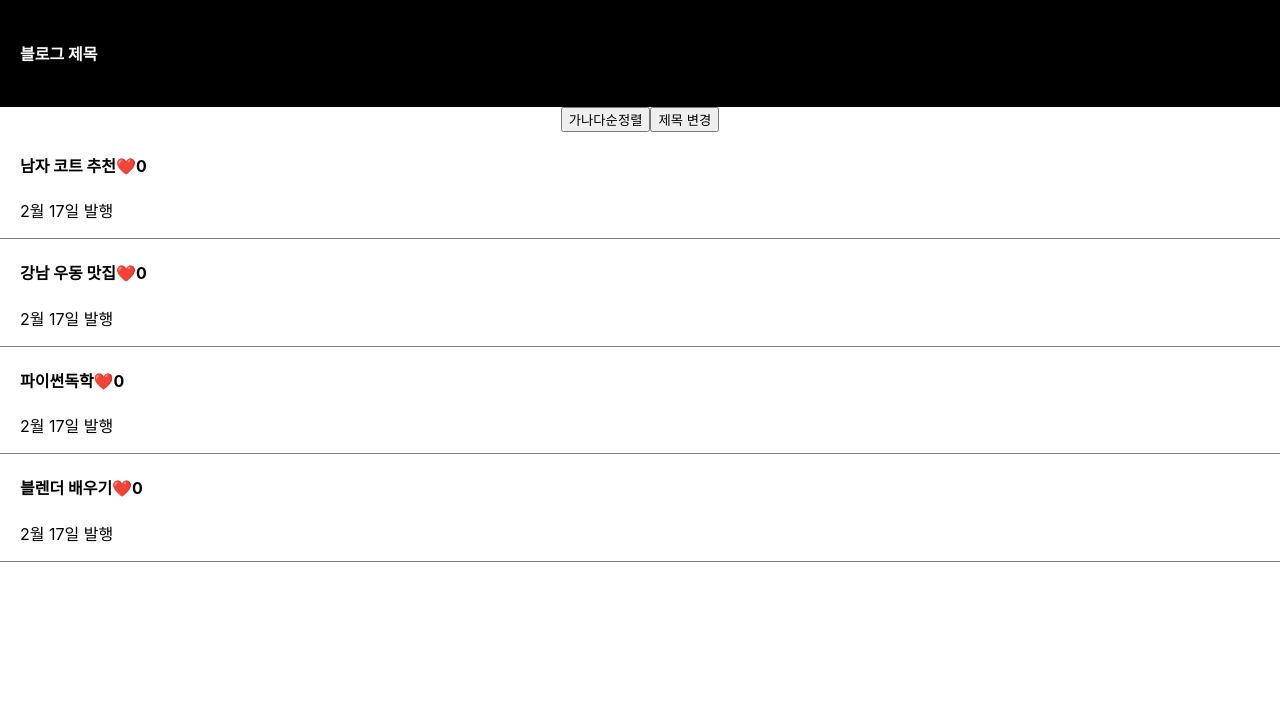
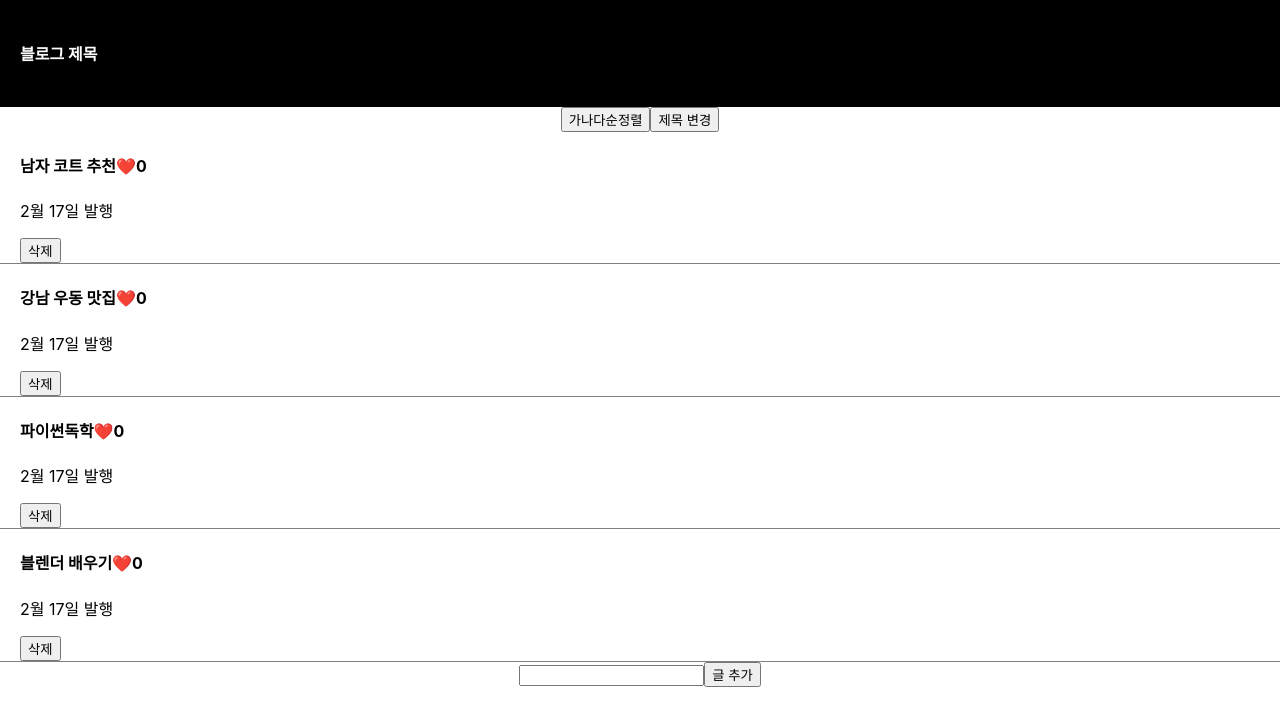
Before and after one commit to dev-hsonghart/2023_react_prac, a React (Create React App) app: page / in a window 1280 px wide. Shown: the top 726 px of the page. Built offline with nearby package versions, Linux system fonts and the light colour scheme.

Commit message:
리액트 08 숙제 - input값을 글 목록에 추가하고, list마다 삭제버튼을 만들어 삭제하는 기능을 구현

```diff
--- a/src/App.js
+++ b/src/App.js
@@ -12,25 +12,50 @@ function App() {
     return 0;
   });
 
+  let copy = [...item];
+
   let [good, setGood] = useState(goods);
 
   const set = () => {
-    let copy = [...item];
     copy[0] = "여자 추천 코트";
     setItem(copy);
   };
 
   const sort = () => {
-    let copy = [...item];
     copy.sort();
 
     setItem(copy);
   };
 
   let [modal, setModal] = useState(false);
-  const controlTitle = () => {
-    let bool = !modal;
-    setModal(bool);
+  let [index, setIndex] = useState(0);
+  // const controlTitle = (i) => {
+  //   let bool = !modal;
+  //   setModal(bool);
+
+  //   setIndex(i);
+  // };
+
+  const [input, setInput] = useState("");
+  const handlerInput = (e) => {
+    // 입력값을 변수에 업데이트 하기
+    let currentInput = e.target.value;
+    setInput(currentInput);
+  };
+
+  const updateItem = (e) => {
+    copy.push(input);
+    setItem(copy);
+    setInput("");
+  };
+
+  const deleteItem = (e) => {
+    // 클릭한 아이템을 지우기
+    // 클릭이 일어난 list에서 h4의 text값을 copy array에서 지우기
+
+    const currentListIndex = e.target.parentNode.id;
+    copy.splice(currentListIndex, 1);
+    setItem(copy);
   };
 
   return (
@@ -45,8 +70,14 @@ function App() {
 
       {item.map(function (item, i) {
         return (
-          <div className="list" key={i}>
-            <h4 onClick={controlTitle}>
+          <div className="list" key={i} id={i}>
+            <h4
+              onClick={() => {
+                let bool = !modal;
+                setModal(bool);
+                setIndex(i);
+              }}
+            >
               {item}
               <span
                 onClick={() => {
@@ -60,11 +91,15 @@ function App() {
               {good[i]}
             </h4>
             <p>2월 17일 발행</p>
+            <button onClick={deleteItem}>삭제</button>
           </div>
         );
       })}
 
-      {modal == true ? <Modal title={item} click={set} /> : null}
+      <input type="text" onChange={handlerInput} value={input} />
+      <button onClick={updateItem}>글 추가</button>
+
+      {modal == true ? <Modal index={index} title={item} click={set} /> : null}
     </div>
   );
 }
@@ -72,7 +107,7 @@ function App() {
 function Modal(props) {
   return (
     <div className="modal">
-      <h4>{props.title[0]}</h4>
+      <h4>{props.title[props.index]}</h4>
       <p>날짜</p>
       <p>상세내용</p>
       <button onClick={props.click}>글수정</button>
```
